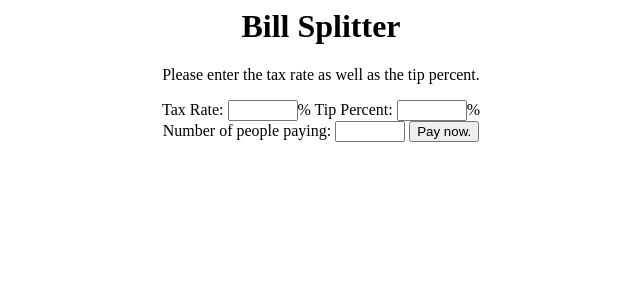
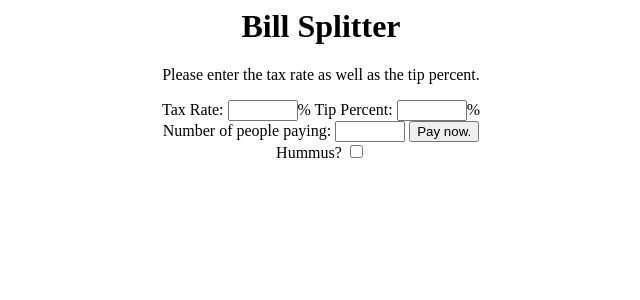
Before and after one commit to bliu23/BillSplitter, a Flask app: page /split in a window 1280 px wide. Shown: the top 300 px of the page, without its empty margins (319-959 px from the left). Run offline with Flask 2, Linux system fonts and the light colour scheme.

Commit message:
added share function

```diff
--- a/app/static/bill_script.js
+++ b/app/static/bill_script.js
@@ -8,6 +8,10 @@ function processReq() {
 	var tipRate = document.rateSelector.tip.value / 100;
 	var tipMultiplier = 1 + tipRate;
 	console.log("test: " + taxRate + " " + tipRate);
+
+	//get totalShared and split into how much each person owes due to this.
+	var totalShared = document.rateSelector.sharedBill.value;
+	var individualShared = totalShared/numFields;
 
 	var totalBill = 0;
 	var output = "";
@@ -22,7 +26,9 @@ function processReq() {
 		if(priceString === "") {
 			priceString = "0";
 		}
+		//get the price, add in individual's shared cost
 		var price = eval(stripSpaces(priceString));
+		price = price + individualShared;
 
 		//add in tax and tip
 		var total = price * (1 + tipRate + taxRate);
@@ -43,13 +49,19 @@ function createInputFields() {
 	var numFields = document.rateSelector.numPeople.value;
 	var tot = "";
 	for(var i = 0; i < numFields; i++) {
-		var name = "<label>Name:</label>" + "<input class='infield' type='text' value='Person_"+i+"' id='name"+i+"'>"
-		var price = "<label> Pre-Tax Due:</label>" + "<input class='infield' type='text' id='price"+i+"'>"
+		var name = "<label>Name:</label>" + "<input class='infield' type='text' value='Person_"+i+"' id='name"+i+"'>";
+		var price = "<label> Pre-Tax Due:</label>" + "<input class='infield' type='text ' id='price"+i+"'>";
 		var input = '<div class="nametax_Input"> ' +name + price + '</div>';
 		tot += input;
 		//document.getElementById("inputFields").innerHTML += input;
 	}
+		if(document.getElementById("sharedCheck").checked) {
+		tot += "<div class='nametax_Input'> <label> Shared: </label>" + "<input class='infield' type='number' name='sharedBill'> </div>";
+	}
+
 	tot += "<input type='button' value='How much we do owe?' onClick='processReq()'>"
+
+
 
 //	<input type="button" value="How much do I owe?" onClick="processReq()"></div>';
 	document.getElementById("inputFields").innerHTML = tot;
--- a/app/templates/billsplitter.html
+++ b/app/templates/billsplitter.html
@@ -16,7 +16,9 @@
 
 				<label>Number of people paying:</label>
 				<input class="num" type="number" name="numPeople" min="0">
-				<input type="button" value="Pay now." onClick="createInputFields()">
+				<input type="button" value="Pay now." onClick="createInputFields()"> <br>
+				<label>Hummus?</label>
+				<input type="checkbox" id="sharedCheck">
 			</div>
 			<div id="inputFields"></div>
 		</form>
```
